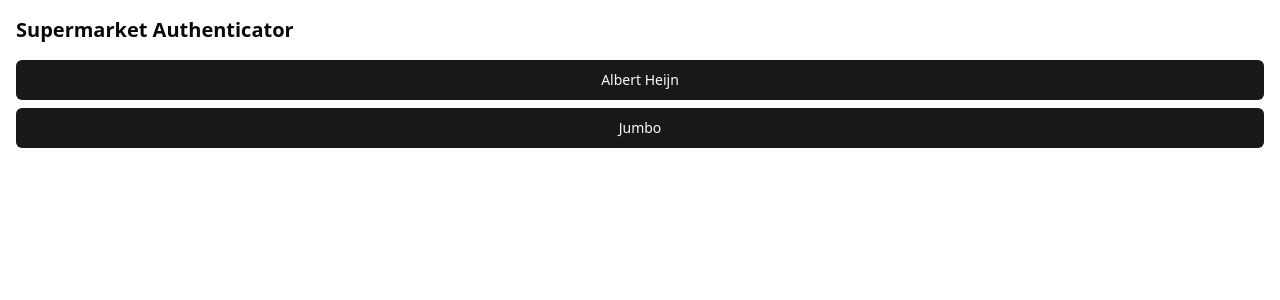
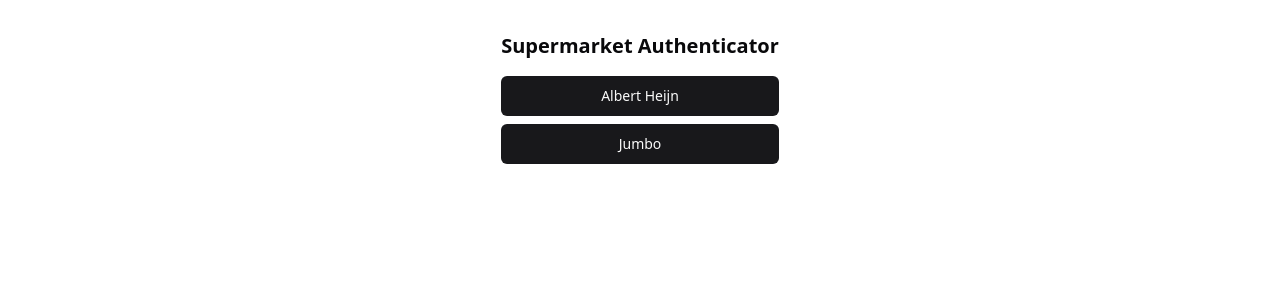
Before and after one commit to NixySoftware/supermarket, a React (Vite) app in the folder packages/supermarket-authenticator/: page / in a window 1280 px wide. Shown: the top 300 px of the page. Built offline with nearby package versions, Linux system fonts and the light colour scheme.

Commit message:
feat(authenticator): add proof of concept (#42)

```diff
--- a/packages/supermarket-authenticator/src/app.tsx
+++ b/packages/supermarket-authenticator/src/app.tsx
@@ -1,13 +1,36 @@
-import { Button } from 'src/components/ui/button';
+import { Button } from '~/components/ui/button';
+import { SUPERMARKETS } from '~/constants/supermarkets';
 
 export const App = () => {
+    const startUrl = `${window.location.origin}${window.location.pathname}`;
+    const params = new URLSearchParams(window.location.search);
+    const supermarketId = params.get('supermarket-id');
+    const supermarketCode = params.get('supermarket-code');
+    const supermarket = SUPERMARKETS.find((supermarket) => supermarket.id === supermarketId);
+
     return (
-        <div className="space-y-4 p-4">
-            <h1 className="text-xl font-bold">Supermarket Authenticator</h1>
+        <div className="flex justify-center">
+            <div className="flex max-w-xl flex-col items-center gap-4 p-8">
+                <h1 className="text-xl font-bold">Supermarket Authenticator</h1>
 
-            <div className="grid gap-2">
-                <Button>Albert Heijn</Button>
-                <Button>Jumbo</Button>
+                {supermarket && supermarketCode ? (
+                    <div className="flex flex-col items-center gap-4">
+                        <h2 className="font-bold">{supermarket.name}</h2>
+                        <code className="bg-muted rounded-md px-4 py-2 font-mono">{supermarketCode}</code>
+
+                        <Button asChild>
+                            <a href={startUrl}>Back to start</a>
+                        </Button>
+                    </div>
+                ) : (
+                    <div className="flex w-full flex-col gap-2">
+                        {SUPERMARKETS.map((supermarket) => (
+                            <Button key={supermarket.id} className="flex-grow" asChild>
+                                <a href={supermarket.authorizationUrl}>{supermarket.name}</a>
+                            </Button>
+                        ))}
+                    </div>
+                )}
             </div>
         </div>
     );
--- /dev/null
+++ b/packages/supermarket-authenticator/src/constants/supermarkets.ts
@@ -0,0 +1,42 @@
+export type Supermarket = {
+    id: string;
+    name: string;
+    authorizationUrl: string;
+    redirectUrlPrefix: string;
+    codeParam: string;
+};
+
+export const SUPERMARKETS: Supermarket[] = [
+    {
+        id: 'albert-heijn',
+        name: 'Albert Heijn',
+        authorizationUrl:
+            'https://login.ah.nl/login?response_type=code&client_id=appie-android&redirect_uri=appie://login-exit',
+        redirectUrlPrefix: 'appie://login-exit',
+        codeParam: 'code',
+    },
+    {
+        id: 'jumbo',
+        name: 'Jumbo',
+        authorizationUrl: 'https://loyalty-app.jumbo.com',
+        redirectUrlPrefix: 'https://loyalty-app.jumbo.com/home',
+        codeParam: 'code',
+    },
+];
+
+export const getCodeFromRedirectUrl = (redirectUrl: string): [Supermarket, string] | undefined => {
+    for (const supermarket of SUPERMARKETS) {
+        if (redirectUrl.startsWith(supermarket.redirectUrlPrefix)) {
+            const params = new URL(redirectUrl).searchParams;
+            const code = params.get(supermarket.codeParam);
+
+            if (code === null) {
+                continue;
+            }
+
+            return [supermarket, code];
+        }
+    }
+
+    return undefined;
+};
--- a/packages/supermarket-authenticator/src/main.ts
+++ b/packages/supermarket-authenticator/src/main.ts
@@ -1,6 +1,8 @@
 import { BrowserWindow, app } from 'electron';
 import started from 'electron-squirrel-startup';
 import path from 'node:path';
+
+import { getCodeFromRedirectUrl } from './constants/supermarkets';
 
 // Handle creating/removing shortcuts on Windows when installing/uninstalling.
 if (started) {
@@ -9,17 +11,56 @@
 
 const createWindow = async () => {
     const mainWindow = new BrowserWindow({
-        width: 600,
+        width: 800,
         height: 600,
         webPreferences: {
             preload: path.join(__dirname, 'preload.js'),
         },
     });
 
+    mainWindow.webContents.addListener('will-navigate', (event) => {
+        intercept(mainWindow, event);
+    });
+
+    mainWindow.webContents.addListener('will-redirect', (event) => {
+        intercept(mainWindow, event);
+    });
+
+    await loadRenderer(mainWindow);
+};
+
+const loadRenderer = async (window: BrowserWindow, query: Record<string, string> = {}) => {
     if (MAIN_WINDOW_VITE_DEV_SERVER_URL) {
-        await mainWindow.loadURL(MAIN_WINDOW_VITE_DEV_SERVER_URL);
+        const url = new URL(MAIN_WINDOW_VITE_DEV_SERVER_URL);
+        for (const [key, value] of Object.entries(query)) {
+            url.searchParams.set(key, value);
+        }
+        await window.loadURL(url.toString());
     } else {
-        await mainWindow.loadFile(path.join(__dirname, `../renderer/${MAIN_WINDOW_VITE_NAME}/index.html`));
+        await window.loadFile(path.join(__dirname, `../renderer/${MAIN_WINDOW_VITE_NAME}/index.html`), {
+            query,
+        });
+    }
+};
+
+const intercept = (
+    window: BrowserWindow,
+    event:
+        | Electron.Event<Electron.WebContentsWillNavigateEventParams>
+        | Electron.Event<Electron.WebContentsWillRedirectEventParams>,
+) => {
+    console.log(event);
+
+    const result = getCodeFromRedirectUrl(event.url);
+    if (result) {
+        const [supermarket, code] = result;
+        console.log(supermarket, code);
+
+        event.preventDefault();
+        void loadRenderer(window, {
+            'supermarket-id': supermarket.id,
+            'supermarket-code': code,
+        });
     }
 };
 
```
